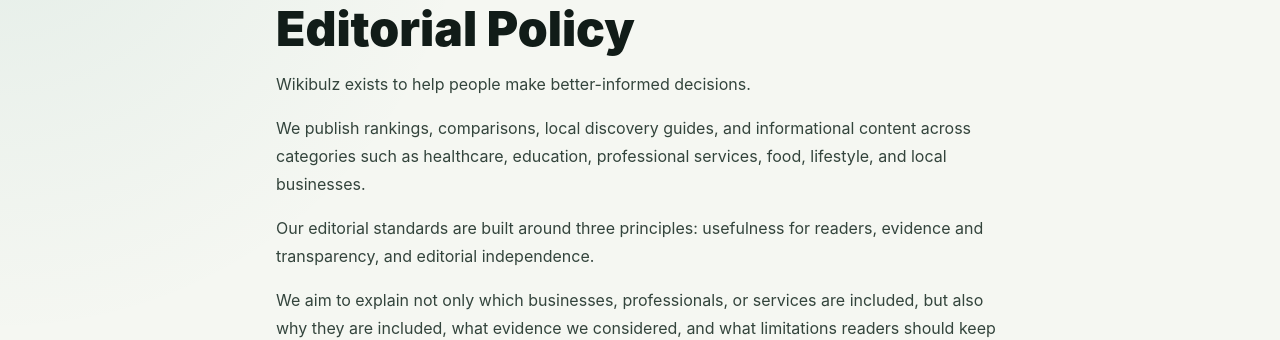
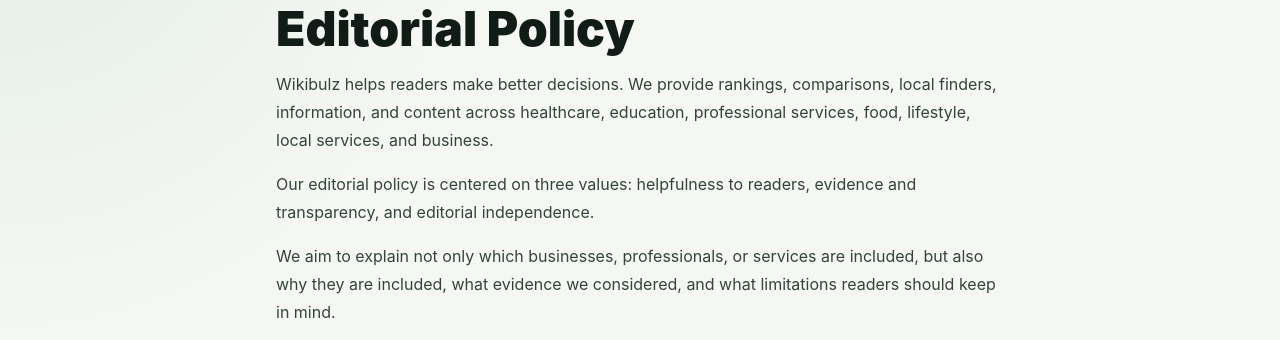
Before and after one commit to bluesparktechnologies/wikibulz, a Next.js app: page /editorial-policy in a window 1280 px wide. Shown: the part 142-482 px from the top of the page. Built offline with nearby package versions, Linux system fonts and the light colour scheme; no server answers.

Commit message:
Update editorial policy page content

```diff
--- a/src/app/editorial-policy/page.tsx
+++ b/src/app/editorial-policy/page.tsx
@@ -182,9 +182,8 @@ export default function EditorialPolicyPage() {
   return <><SiteHeader /><main className="prose-content mx-auto max-w-3xl px-5 py-10">
     <p className="text-sm font-bold uppercase tracking-wide text-[var(--accent)]">Editorial standards</p>
     <h1>Editorial Policy</h1>
-    <p>Wikibulz exists to help people make better-informed decisions.</p>
-    <p>We publish rankings, comparisons, local discovery guides, and informational content across categories such as healthcare, education, professional services, food, lifestyle, and local businesses.</p>
-    <p>Our editorial standards are built around three principles: usefulness for readers, evidence and transparency, and editorial independence.</p>
+    <p>Wikibulz helps readers make better decisions. We provide rankings, comparisons, local finders, information, and content across healthcare, education, professional services, food, lifestyle, local services, and business.</p>
+    <p>Our editorial policy is centered on three values: helpfulness to readers, evidence and transparency, and editorial independence.</p>
     <p>We aim to explain not only which businesses, professionals, or services are included, but also why they are included, what evidence we considered, and what limitations readers should keep in mind.</p>
 
     <h2>People-First Editorial Standards</h2>
```
